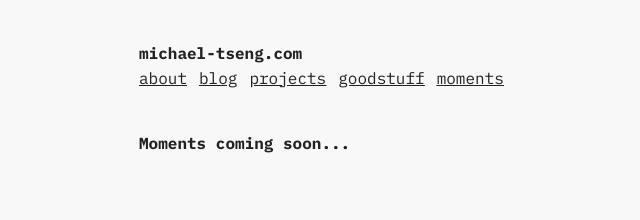
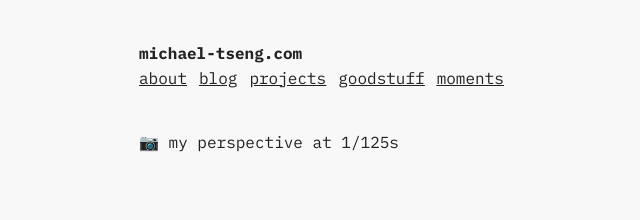
Before and after one commit to tsengtinghan/michael-tseng.com, a Next.js app: page /moments in a window 1280 px wide. Shown: the top 220 px of the page, without its empty margins (181-821 px from the left). Built offline with nearby package versions, Linux system fonts and the light colour scheme.

Commit message:
update moments

```diff
--- a/app/moments/page.tsx
+++ b/app/moments/page.tsx
@@ -1,7 +1,7 @@
 export default function MomentsPage() {
   return (
     <div>
-      <h1>Moments coming soon...</h1>
+      <p>📷 my perspective at 1/125s</p>
     </div>
   );
 }
```
